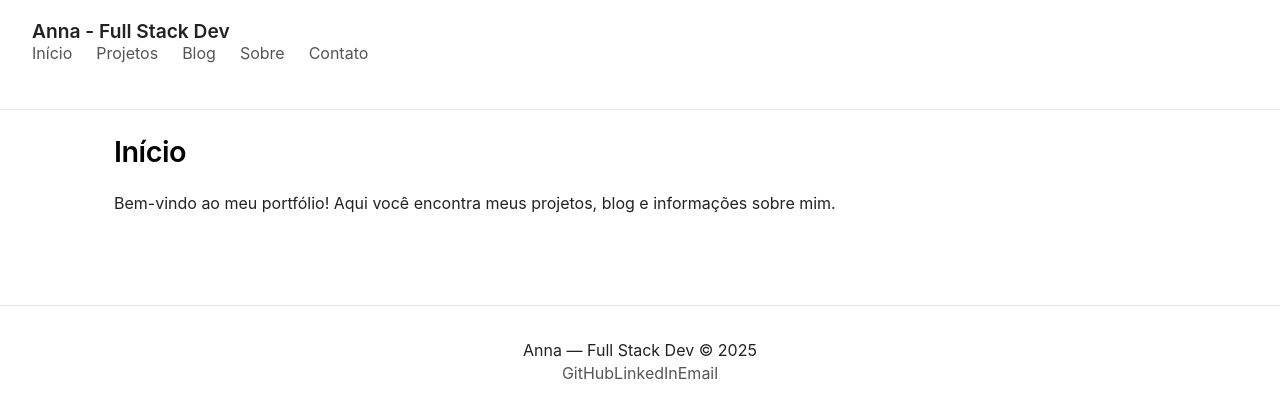
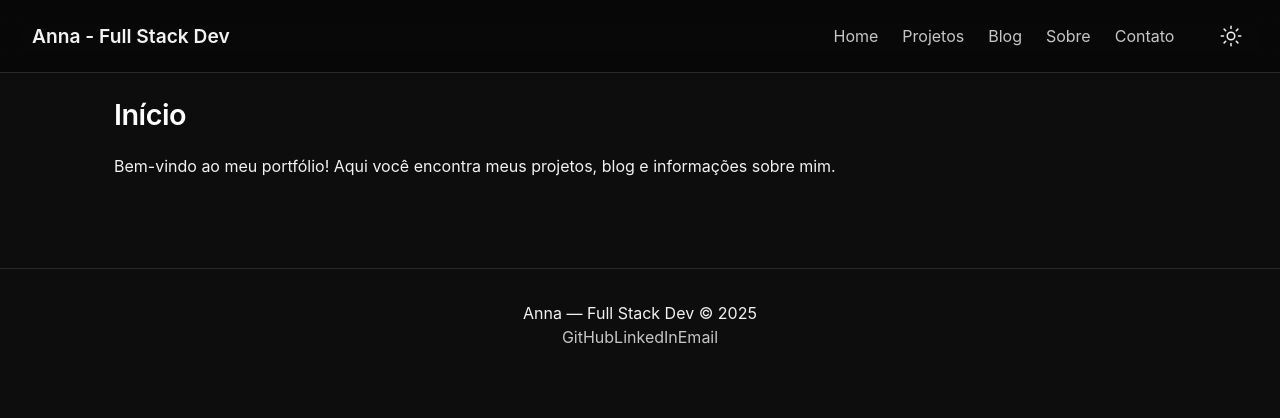
Before and after one commit to devAnnaEliza/meu-portfolio, a React (Vite) app: page / in a window 1280 px wide. Both pictures are taken after a click on the button "Alternar tema". Shown: the top 418 px of the page. Built offline with nearby package versions, Linux system fonts and the light colour scheme.

Commit message:
correção toggle/light+dark/navbar

```diff
--- a/src/components/Navbar.jsx
+++ b/src/components/Navbar.jsx
@@ -1,23 +1,19 @@
-import { NavLink } from "react-router-dom";
-import ThemeToggle from "./ThemeToggle";
+import ThemeToggler from "./ThemeToggle.jsx";
 
-export default function Navbar() {
+function Navbar() {
   return (
-    <header className="navbar">
-      <div className="navbar-container">
-        <NavLink to="/" className="navbar-logo">Anna - Full Stack Dev</NavLink>
-
-        <nav className="navbar-menu">
-          <NavLink to="/" className={({isActive}) => isActive ? "nav-item active" : "nav-item"}>Início</NavLink>
-          <NavLink to="/projetos" className={({isActive}) => isActive ? "nav-item active" : "nav-item"}>Projetos</NavLink>
-          <NavLink to="/blog" className={({isActive}) => isActive ? "nav-item active" : "nav-item"}>Blog</NavLink>
-          <NavLink to="/sobre" className={({isActive}) => isActive ? "nav-item active" : "nav-item"}>Sobre</NavLink>
-          <NavLink to="/contato" className={({isActive}) => isActive ? "nav-item active" : "nav-item"}>Contato</NavLink>
-
-          {/* Theme toggle */}
-          <ThemeToggle />
-        </nav>
+    <nav className="navbar">
+      <div className="navbar-logo">Anna - Full Stack Dev</div>
+      <div className="navbar-menu">
+        <a href="/">Home</a>
+        <a href="/projetos">Projetos</a>
+        <a href="/blog">Blog</a>
+        <a href="/sobre">Sobre</a>
+        <a href="/contato">Contato</a>
+        <ThemeToggler />
       </div>
-    </header>
+    </nav>
   );
 }
+
+export default Navbar;
--- a/src/components/ThemeToggle.jsx
+++ b/src/components/ThemeToggle.jsx
@@ -1,31 +1,33 @@
 import { useEffect, useState } from "react";
-import { moon, sunny } from "ionicons/icons";
-import { IonIcon } from "@ionic/react";
 
 function ThemeToggler() {
   const [theme, setTheme] = useState("light");
 
-  // carrega tema salvo ou identifica o tema do sistema
+  // Inicializa tema ao carregar
   useEffect(() => {
+    // Busca tema salvo
     const savedTheme = localStorage.getItem("theme");
 
     if (savedTheme) {
       setTheme(savedTheme);
       document.documentElement.classList.toggle("dark", savedTheme === "dark");
     } else {
-      const systemPrefersDark = window.matchMedia("(prefers-color-scheme: dark)").matches;
-      const initialTheme = systemPrefersDark ? "dark" : "light";
-      setTheme(initialTheme);
-      document.documentElement.classList.toggle("dark", initialTheme === "dark");
+      // Detecta preferencia do sistema
+      const prefersDark = window.matchMedia("(prefers-color-scheme: dark)").matches;
+      setTheme(prefersDark ? "dark" : "light");
+      document.documentElement.classList.toggle("dark", prefersDark);
     }
   }, []);
 
-  // alternar tema
+  // Alterna tema
   const toggleTheme = () => {
     const newTheme = theme === "light" ? "dark" : "light";
     setTheme(newTheme);
 
+    // Aplica classe dark no HTML
     document.documentElement.classList.toggle("dark", newTheme === "dark");
+
+    // Salva no localStorage
     localStorage.setItem("theme", newTheme);
   };
 
@@ -41,9 +43,14 @@ function ThemeToggler() {
         fontSize: "1.5rem",
         display: "flex",
         alignItems: "center",
+        color: "var(--texto)"
       }}
     >
-      <IonIcon icon={theme === "light" ? moon : sunny} />
+      {theme === "light" ? (
+        <ion-icon name="moon-outline"></ion-icon>
+      ) : (
+        <ion-icon name="sunny-outline"></ion-icon>
+      )}
     </button>
   );
 }
--- a/src/styles/global.css
+++ b/src/styles/global.css
@@ -36,7 +36,7 @@ ul {
 
 /* TEMAS */
 
-/* 🎨 TEMA LIGHT (padrão) */
+/* 🎨 TEMA LIGHT */
 :root {
     --fundo: #ffffff;
     --fundo-claro: #f5f5f5;
@@ -55,7 +55,7 @@ ul {
 }
 
 /* 🌙 TEMA DARK */
-[data-theme="dark"] {
+html.dark {
     --fundo: #0d0d0d;
     --fundo-claro: #1a1a1a;
     --card: #111111;
@@ -148,7 +148,7 @@ button:hover, .btn:hover {
     transition: background 0.25s ease;
 }
 
-[data-theme="dark"] .navbar {
+html.dark .navbar {
     background: rgba(0,0,0,0.35);
 }
 
@@ -160,6 +160,7 @@ button:hover, .btn:hover {
 .navbar-menu {
     display: flex;
     gap: 1.5rem;
+    align-items: center;
 }
 
 .navbar-menu a {
@@ -169,6 +170,35 @@ button:hover, .btn:hover {
 
 .navbar-menu a:hover {
     color: var(--texto-destaque);
+}
+
+/* THEME TOGGLER */
+.theme-button {
+    background: transparent;
+    border: none;
+    cursor: pointer;
+    font-size: 1.6rem;
+    display: flex;
+    align-items: center;
+    justify-content: center;
+    color: var(--texto);
+    transition: color 0.25s ease, transform 0.2s ease, background 0.25s ease;
+    padding: 0.3rem;
+    border-radius: 50%;
+    background: var(--fundo-claro);
+}
+
+html.dark .theme-button {
+    background: var(--card);
+}
+
+.theme-button:hover {
+    color: var(--primaria);
+    transform: scale(1.1);
+}
+
+.navbar .theme-button {
+    margin-left: 1rem;
 }
 
 /* FOOTER */
```
